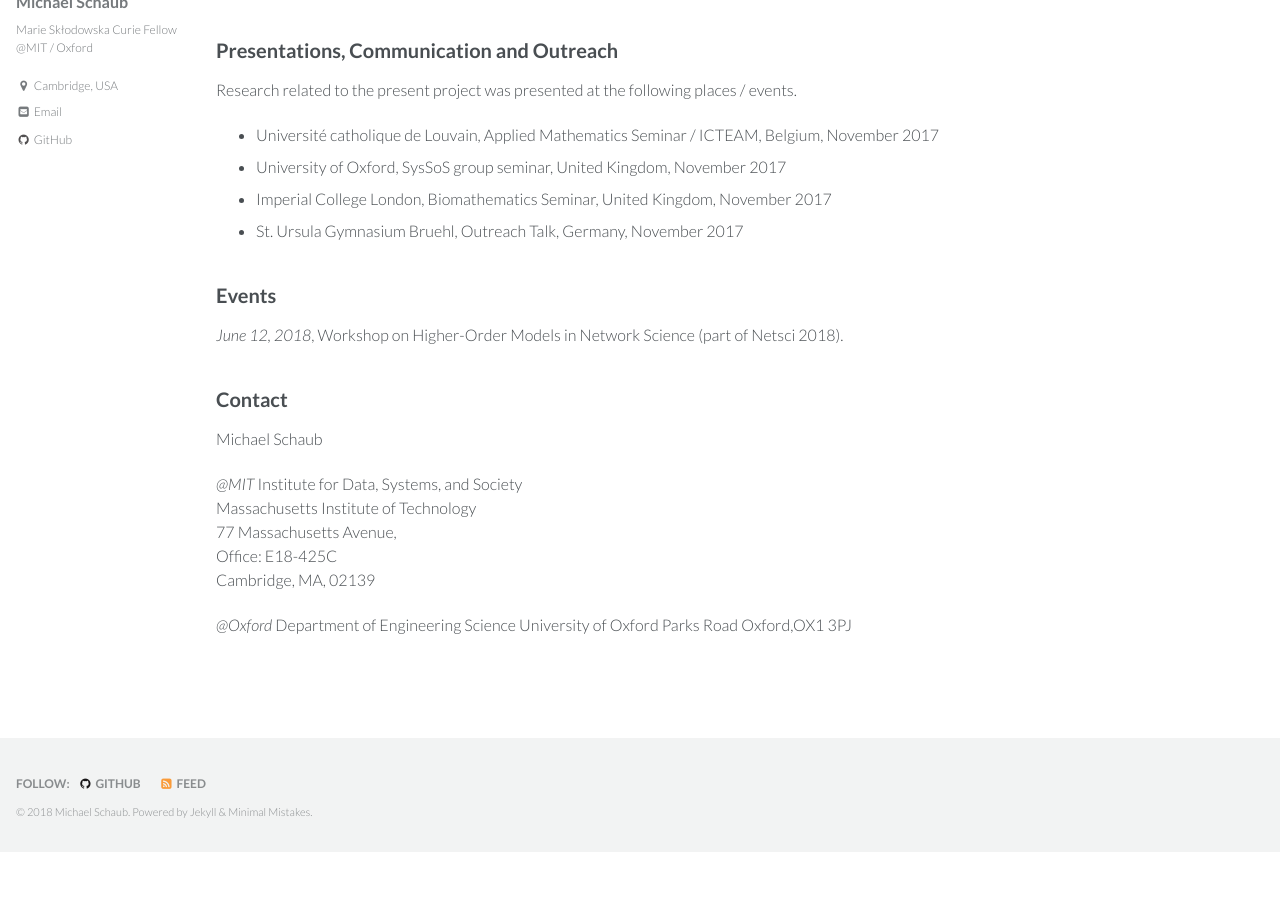
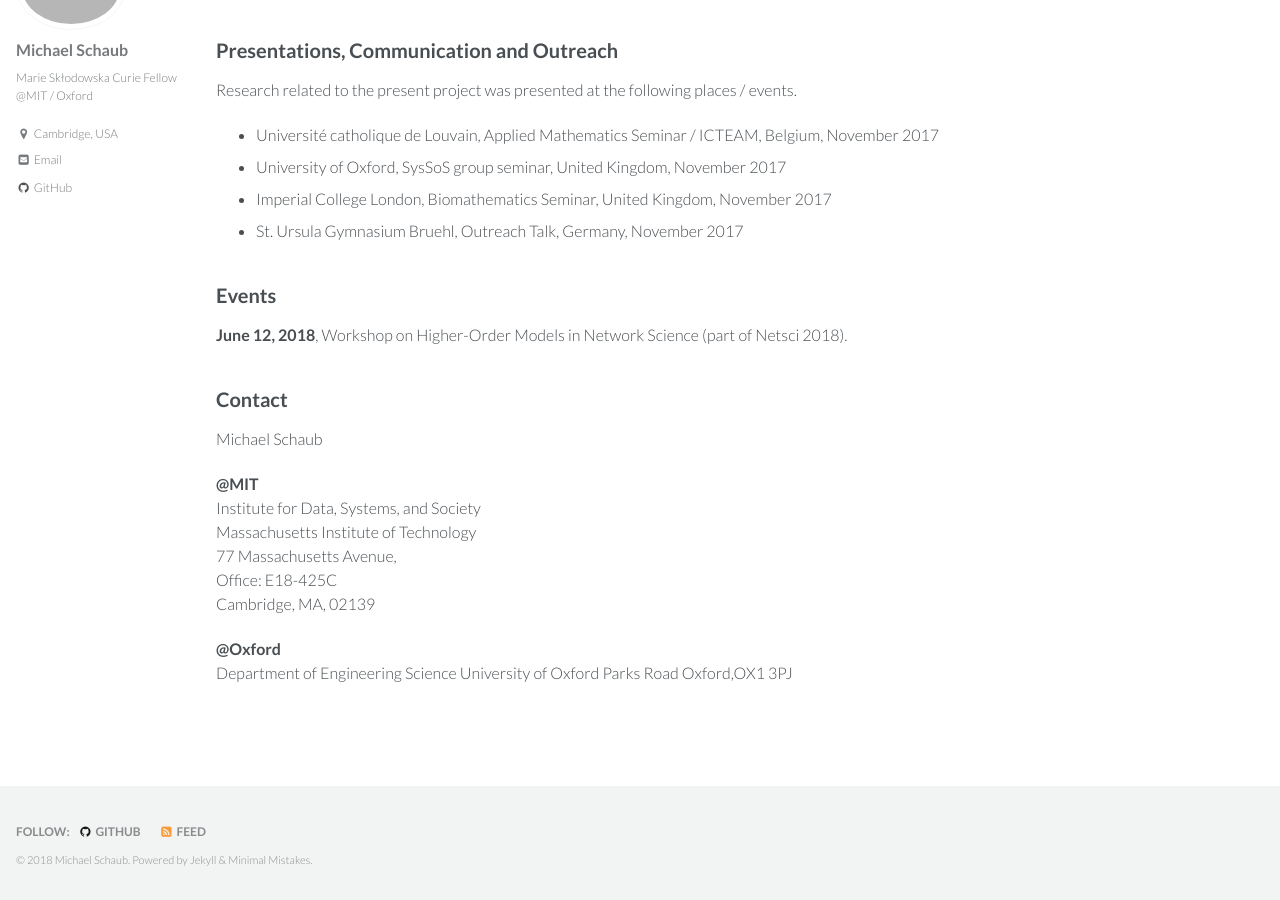
Before and after one commit to michaelschaub/michaelschaub.github.io, a Jekyll site: the page built from hintnets.md, in a window 1280 px wide and 900 px high, scrolled down 777 px. Built offline with Jekyll 4.4.1, drawn with Linux system fonts in a browser that asks for light colours; our own code applies the rules of GitHub Pages for plain Markdown files; before the commit the page ends 1629 px from its top, so only the background shows below that.

```diff
--- a/hintnets.md
+++ b/hintnets.md
@@ -35,19 +35,19 @@
 * St. Ursula Gymnasium Bruehl, Outreach Talk, Germany, November 2017
 
 ## Events
-*June 12, 2018*, Workshop on Higher-Order Models in Network Science (part of Netsci 2018).
+**June 12, 2018**, Workshop on Higher-Order Models in Network Science (part of Netsci 2018).
 
 ## Contact
 Michael Schaub
 
-_@MIT_
+**@MIT**
 Institute for Data, Systems, and Society
 Massachusetts Institute of Technology
 77 Massachusetts Avenue,
 Office: E18-425C
 Cambridge, MA, 02139
 
-_@Oxford_
+**@Oxford**
 Department of Engineering Science
 University of Oxford
 Parks Road
```
